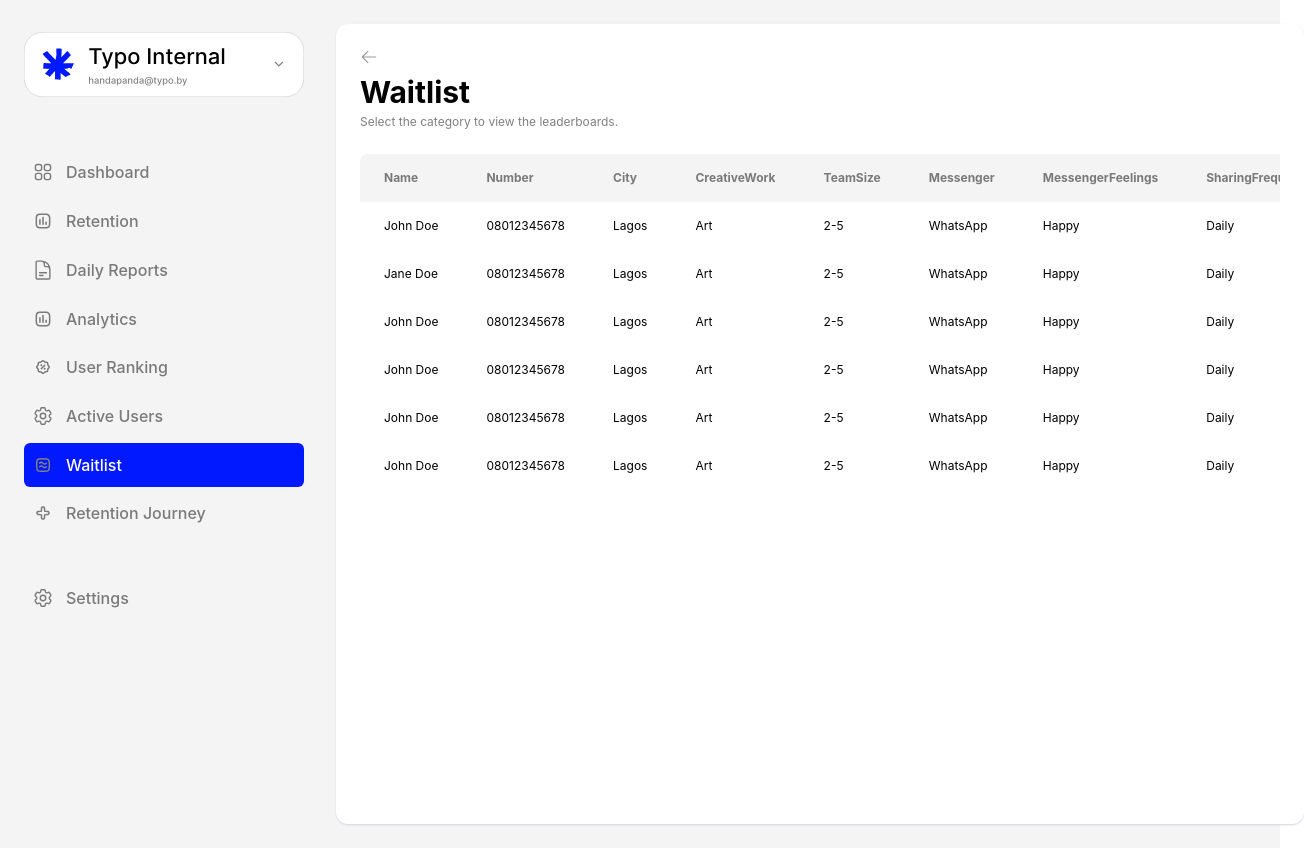
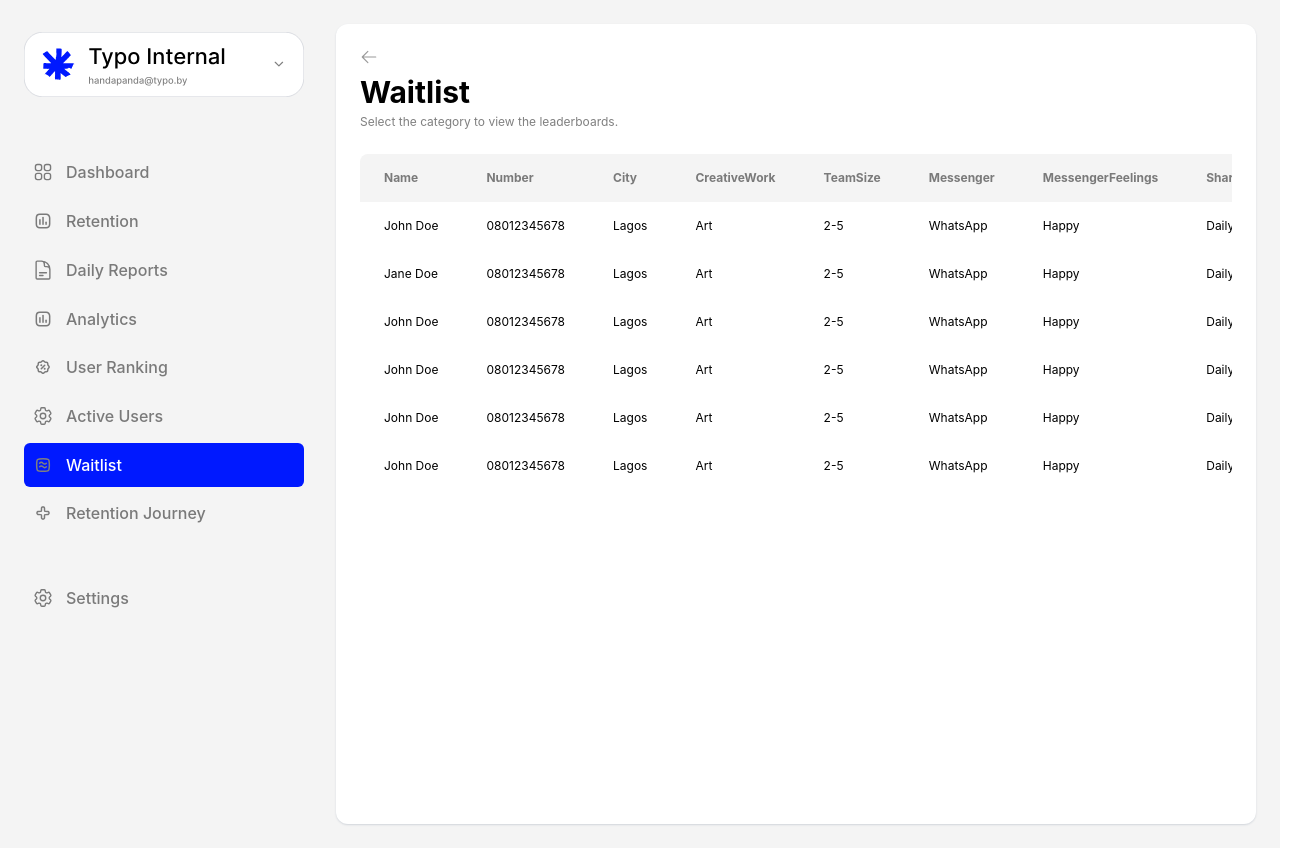
Before and after one commit to asta-otaku/typo-internal, a React (Vite) app: page /waitlist in a window 1280 px wide. Shown: the whole page, 1304 px wide, since content can reach past the window. Built offline with nearby package versions, Linux system fonts and the light colour scheme.

Commit message:
fix: Added Overflow to main

```diff
--- a/src/layout/DashboardLayout.tsx
+++ b/src/layout/DashboardLayout.tsx
@@ -174,7 +174,7 @@ function DashboardLayout({ children }: any) {
           </span>
         </nav>
 
-        <main className="bg-white md:ml-[232px] lg:ml-[312px] md:max-w-[calc(100vw-312px)] min-h-screen md:min-h-[100vh-48px] border shadow-sm shadow-gray-300 p-4 md:p-6 rounded-xl grow">
+        <main className="bg-white md:ml-[232px] lg:ml-[312px] md:max-w-[calc(100vw-312px)] min-h-screen md:min-h-[100vh-48px] border shadow-sm shadow-gray-300 p-4 md:p-6 rounded-xl grow overflow-x-auto">
           {children}
         </main>
       </div>
```
